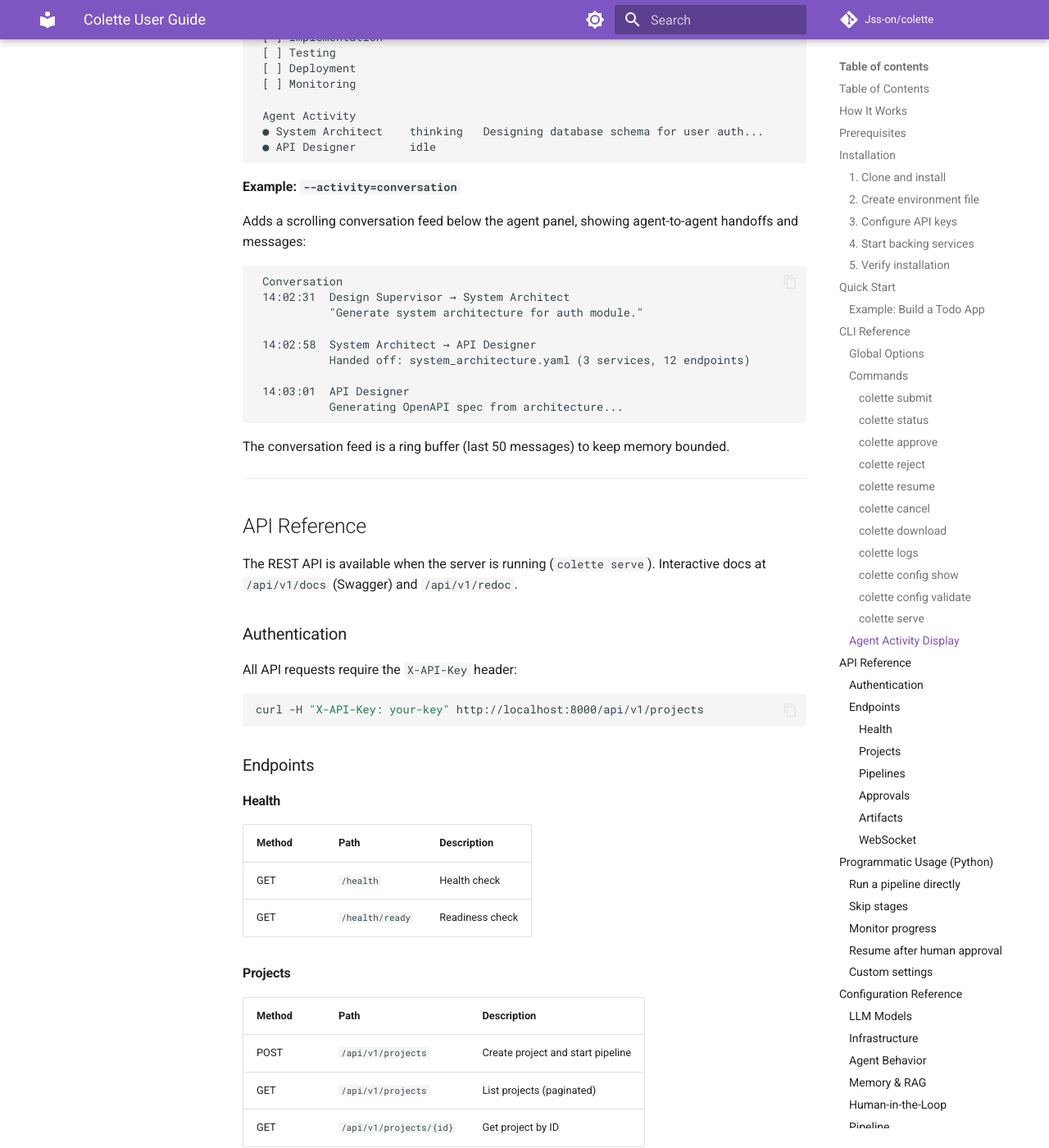
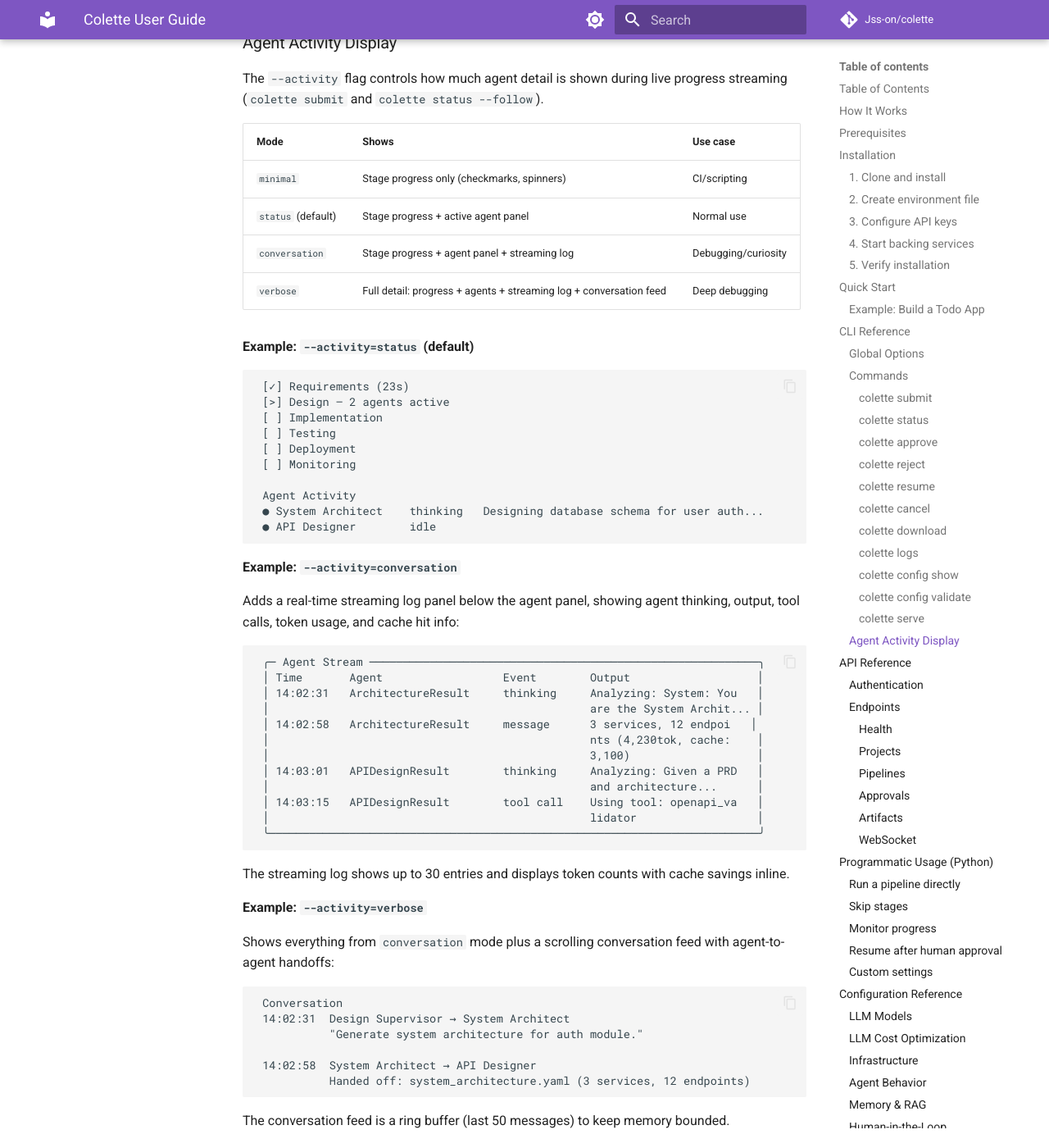
Before and after one commit to Jss-on/colette, an MkDocs documentation site: the page built from docs/guide.md, in a window 1280 px wide and 1400 px high, scrolled down 8219 px. Shown: the whole window at 82% size. Built offline with MkDocs 1.6.1 and Material for MkDocs 9.7.7, drawn with Linux system fonts in a browser that asks for light colours; comment, search, counter and statistics services are not loaded; some of the changed text lies outside the part shown.

Commit message:
docs: update guide with TUI approvals, streaming log, and prompt caching
- Document interactive Textual TUI for approval review with drill-down
- Update activity modes: conversation now shows Agent Stream panel
- Add LLM Cost Optimization config section with prompt caching details
- Update handoff max chars from 32K to 128K
- Add cli_review.py to project structure
- Update current status to reflect cost optimization phase

````diff
--- a/docs/guide.md
+++ b/docs/guide.md
@@ -169,7 +169,28 @@
 
 **Step 4 -- Handle approvals**
 
-When the pipeline hits a T0/T1 gate (e.g., production deployment), it pauses:
+When the pipeline hits a quality gate, it pauses and launches an interactive TUI where you can review the deliverables before deciding:
+
+```
+╭─── Review Required ──────────────────────────────────────────────────────╮
+│ Stage:  Design                                                           │
+│ Score:  1.00                                                             │
+│                                                                          │
+│   API Endpoints:     13                                                  │
+│   DB Entities:       3                                                   │
+│   UI Components:     40                                                  │
+│                                                                          │
+│  [1] API Endpoints (13)                                                  │
+│  [2] DB Entities (3)                                                     │
+│  [3] Source Files (24)                                                   │
+│                                                                          │
+│  [A] Approve   [R] Reject                                                │
+╰──────────────────────────────────────────────────────────────────────────╯
+```
+
+The TUI (powered by Textual) lets you browse API endpoints, DB entities, UI components, source code files with syntax highlighting, and architecture decisions before approving or rejecting. Press `A` to approve, `R` to reject, or `Q` to quit.
+
+You can also approve/reject via separate commands:
 
 ```bash
 # Approve
@@ -345,8 +366,8 @@
 |------|-------|----------|
 | `minimal` | Stage progress only (checkmarks, spinners) | CI/scripting |
 | `status` (default) | Stage progress + active agent panel | Normal use |
-| `conversation` | Stage progress + agent panel + message feed | Debugging/curiosity |
-| `verbose` | Full detail including agent interactions | Deep debugging |
+| `conversation` | Stage progress + agent panel + streaming log | Debugging/curiosity |
+| `verbose` | Full detail: progress + agents + streaming log + conversation feed | Deep debugging |
 
 **Example: `--activity=status` (default)**
 
@@ -365,7 +386,28 @@
 
 **Example: `--activity=conversation`**
 
-Adds a scrolling conversation feed below the agent panel, showing agent-to-agent handoffs and messages:
+Adds a real-time streaming log panel below the agent panel, showing agent thinking, output, tool calls, token usage, and cache hit info:
+
+```
+ ╭─ Agent Stream ──────────────────────────────────────────────────────────╮
+ │ Time       Agent                  Event        Output                   │
+ │ 14:02:31   ArchitectureResult     thinking     Analyzing: System: You   │
+ │                                                are the System Archit... │
+ │ 14:02:58   ArchitectureResult     message      3 services, 12 endpoi   │
+ │                                                nts (4,230tok, cache:    │
+ │                                                3,100)                   │
+ │ 14:03:01   APIDesignResult        thinking     Analyzing: Given a PRD   │
+ │                                                and architecture...      │
+ │ 14:03:15   APIDesignResult        tool call    Using tool: openapi_va   │
+ │                                                lidator                  │
+ ╰─────────────────────────────────────────────────────────────────────────╯
+```
+
+The streaming log shows up to 30 entries and displays token counts with cache savings inline.
+
+**Example: `--activity=verbose`**
+
+Shows everything from `conversation` mode plus a scrolling conversation feed with agent-to-agent handoffs:
 
 ```
  Conversation
@@ -374,9 +416,6 @@
 
  14:02:58  System Architect → API Designer
            Handed off: system_architecture.yaml (3 services, 12 endpoints)
-
- 14:03:01  API Designer
-           Generating OpenAPI spec from architecture...
 ```
 
 The conversation feed is a ring buffer (last 50 messages) to keep memory bounded.
@@ -564,6 +603,23 @@
 | Execution | Claude Sonnet | GPT-5.4 Mini | Gemini 2.5 Flash |
 | Validation | Claude Haiku | GPT-5.4 Mini | Gemini 2.5 Flash |
 
+### LLM Cost Optimization
+
+| Variable | Description | Default |
+|----------|-------------|---------|
+| `COLETTE_PROMPT_CACHING_ENABLED` | Enable Anthropic prompt caching (90% savings on cached reads) | `true` |
+| `COLETTE_LLM_TIMEOUT_SECONDS` | LLM request timeout | `120` |
+| `COLETTE_LLM_MAX_RETRIES` | Retries on transient failure | `2` |
+| `COLETTE_LLM_MAX_CONCURRENCY` | Max concurrent LLM calls (prevents rate-limit storms) | `2` |
+| `COLETTE_COST_OVERRUN_MULTIPLIER` | Alert when agent cost exceeds baseline x this | `2.0` |
+
+**Prompt caching:** When enabled, system prompts (including JSON schemas) are marked with Anthropic's `cache_control: ephemeral`. The first call writes to cache (1.25x cost), subsequent calls within 5 minutes read from cache at 0.1x cost. This is especially effective for Colette's agents since each output type uses the same system prompt + schema across calls.
+
+**Three-tier model selection** automatically routes to the right cost/capability tradeoff:
+- **Planning tier** (Opus): supervisors, architects -- highest reasoning quality
+- **Execution tier** (Sonnet): all code-generating agents -- best code quality/cost ratio
+- **Validation tier** (Haiku): scanners, validators -- cheapest for simple checks
+
 ### Infrastructure
 
 | Variable | Description | Default |
@@ -611,7 +667,7 @@
 |----------|-------------|---------|
 | `COLETTE_CHECKPOINT_BACKEND` | `memory` (dev) or `postgres` (prod) | `memory` |
 | `COLETTE_CHECKPOINT_DB_URL` | Checkpoint DB (falls back to DATABASE_URL) | *(empty)* |
-| `COLETTE_HANDOFF_MAX_CHARS` | Max handoff size | `32000` |
+| `COLETTE_HANDOFF_MAX_CHARS` | Max handoff size | `128000` |
 
 ### Security
 
@@ -938,7 +994,8 @@
 src/colette/
   __init__.py           # Package root, __version__
   cli.py                # CLI entry point (Click)
-  cli_ui.py             # Rich terminal rendering
+  cli_ui.py             # Rich terminal rendering + streaming log panel
+  cli_review.py         # Textual TUI for interactive approval review
   config.py             # Settings via pydantic-settings
   schemas/              # Typed handoff schemas between stages
     requirements.py     # RequirementsToDesignHandoff
@@ -1005,5 +1062,6 @@
 | 5. Implementation | Done | Frontend, Backend, DB Engineer agents |
 | 6. Testing + Deployment | Done | Testing and Deployment agents |
 | 7. Monitoring | Planned | Observability and incident response agents |
-| 8. REST API + CLI | Done | FastAPI server, Click CLI, Rich UI |
-| 9. Hardening | Planned | Performance, security audit, documentation |
+| 8. REST API + CLI | Done | FastAPI server, Click CLI, Rich UI, Textual TUI for approvals |
+| 9. Cost Optimization | Done | Anthropic prompt caching, three-tier models, token budgets, streaming agent log |
+| 10. Hardening | Planned | Performance tuning, security audit, batch API |
````
Also changed, not shown: other parts of docs/guide.md (+1 -1 lines).
